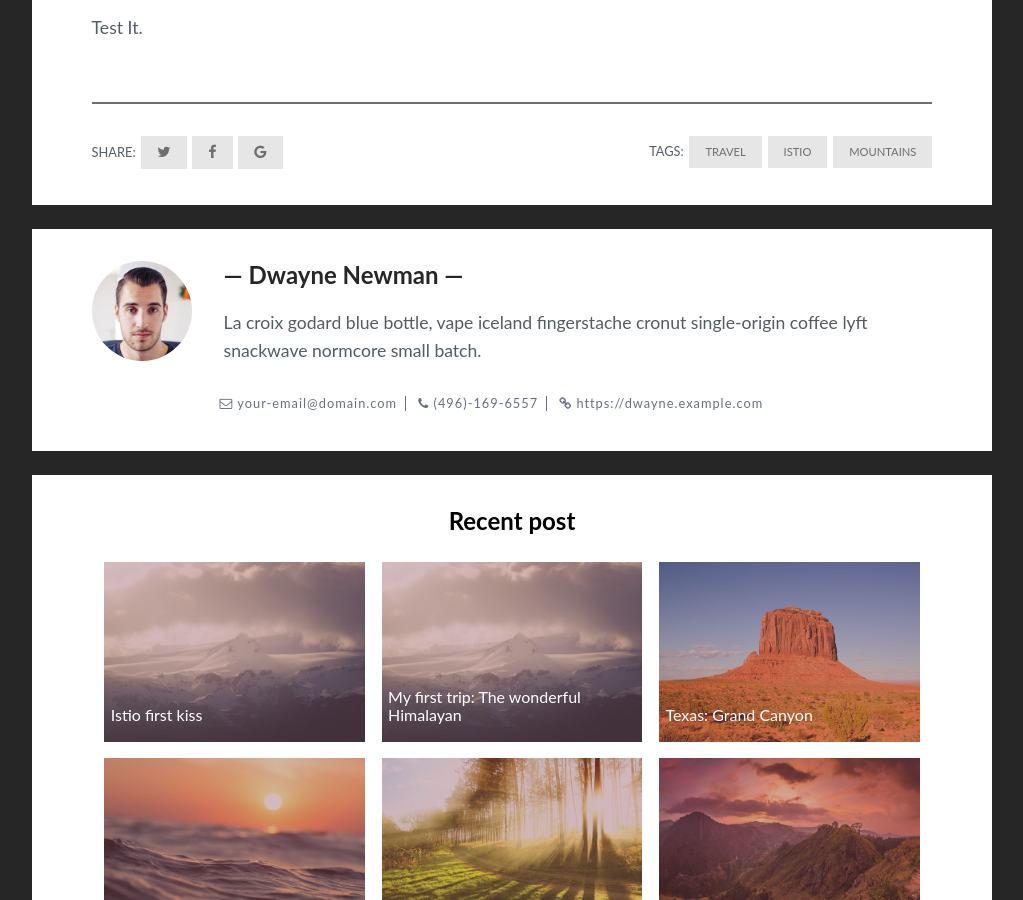
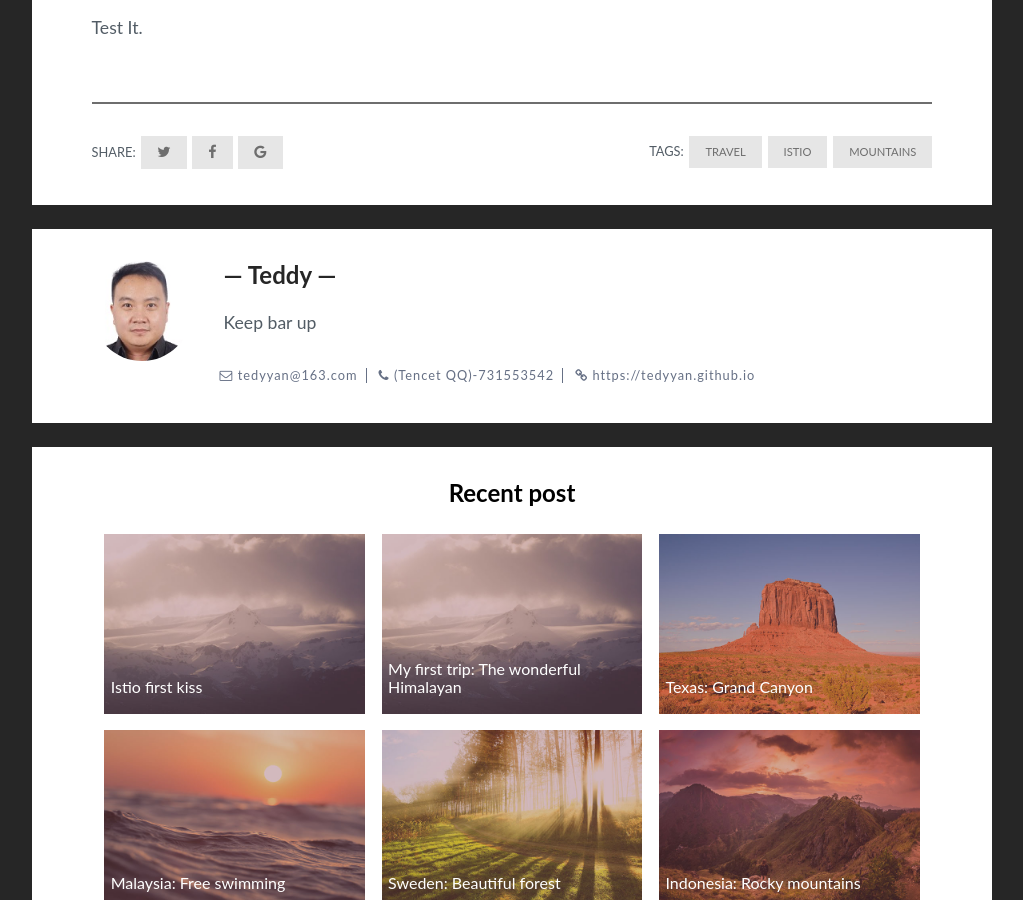
Before and after one commit to tedyyan/tedyyan.github.io, a Jekyll site: the page built from _posts/2016-01-18-abc.md, in a window 1280 px wide and 900 px high, scrolled down 805 px. Shown: the whole window, without its empty margins (128-1151 px from the left). Built offline with Jekyll 4.4.1, drawn with Linux system fonts in a browser that asks for light colours; comment, search, counter and statistics services are not loaded.

Commit message:
add theme

```diff
--- a/_config.yml
+++ b/_config.yml
@@ -1,5 +1,5 @@
 logo: # add logo name
-title: Bef - Enjoy Freedom
+title: 进化 - 不断探索未知
 description: > # this means to ignore newlines until "baseurl:"
   Write an awesome description for your new site here. You can edit this
   line in _config.yml. It will appear in your document head meta (for
@@ -15,11 +15,11 @@ banner-desc: # add banner description
 
 # Author settings
 author-pic: face.jpg # your photo
-author-name: # your name
-about-author: # about author
-email: your-email@domain.com # your email
-phone: (496)-169-6557 # your pnone number
-website: https://dwayne.example.com # you website
+author-name: Teddy # your name
+about-author: Keep bar up # about author
+email: tedyyan@163.com # your email
+phone: (Tencet QQ)-731553542 # your pnone number
+website: https://tedyyan.github.io # you website
 
 # Social link
 google_url:    # add url link
```
Also changed, not shown: assets/img/face.jpg.
